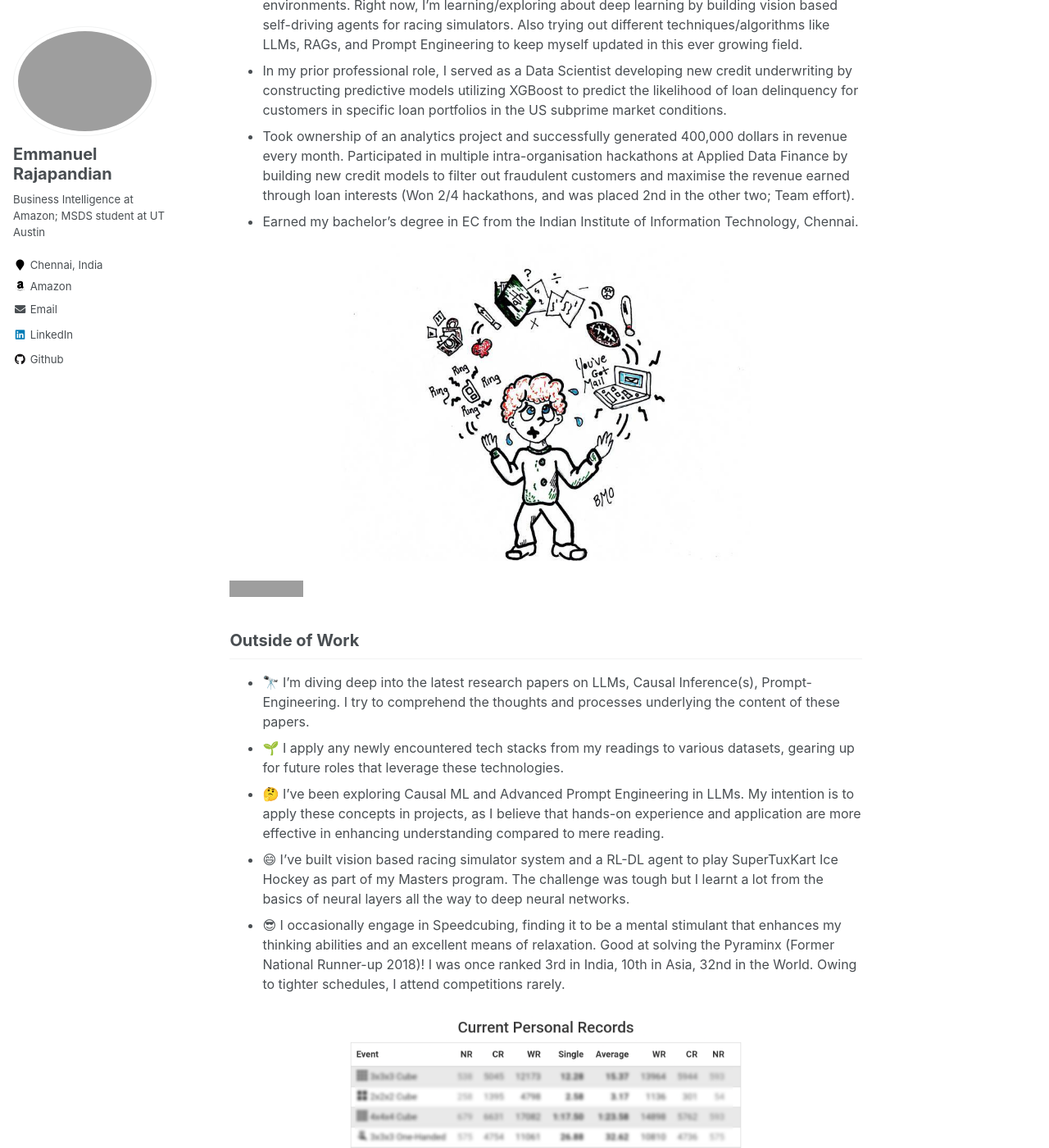
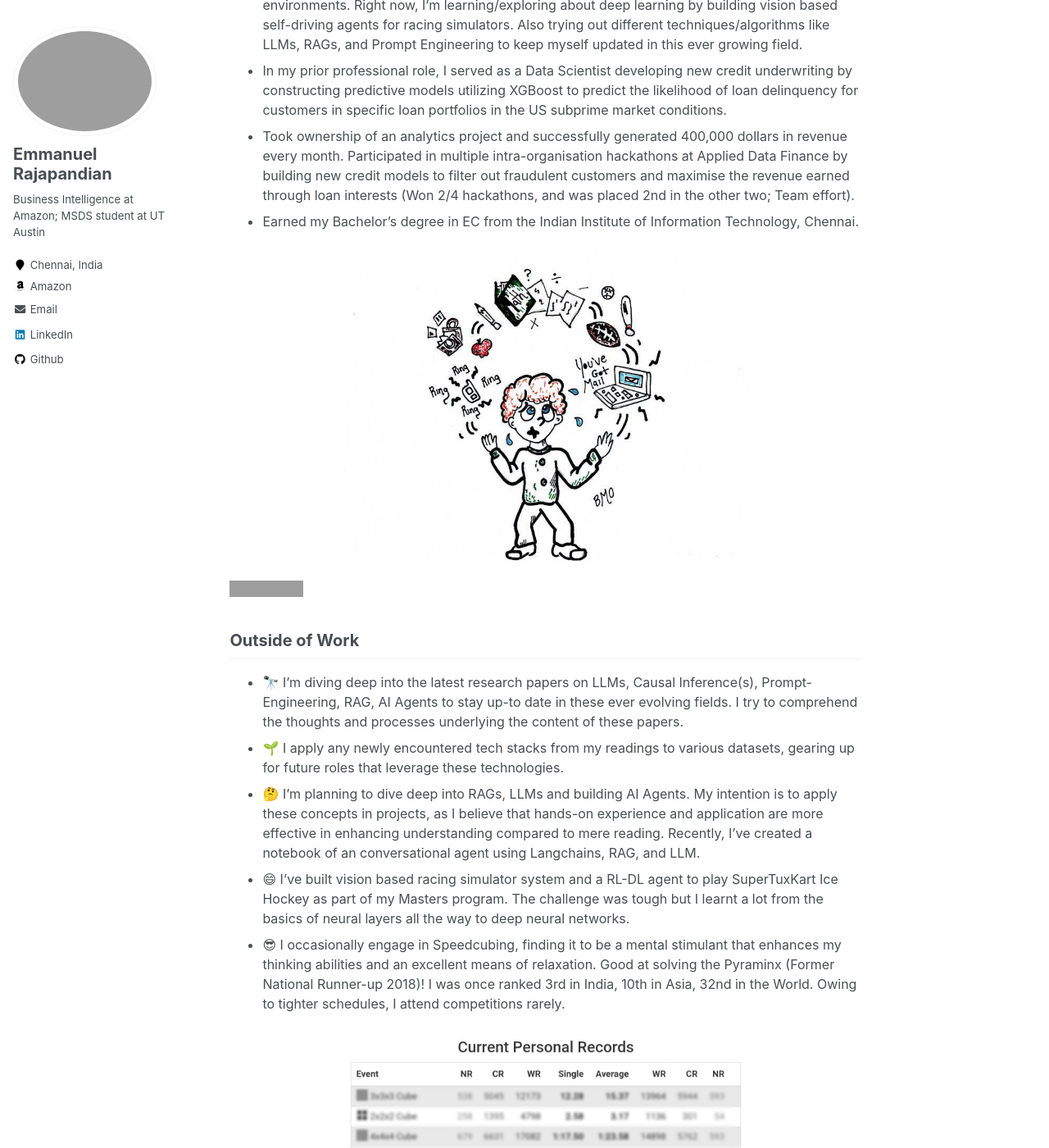
Before and after one commit to emmanuelrajapandian/emmanuelrajapandian.github.io, a Jekyll site: the page built from _pages/about.md, in a window 1280 px wide and 1400 px high, scrolled down 362 px. Shown: the whole window at 82% size. Built offline with Jekyll 4.4.1, drawn with Linux system fonts in a browser that asks for light colours; some of the changed text lies outside the part shown; grey boxes are pictures that could not be loaded.

Commit message:
Update about.md

```diff
--- a/_pages/about.md
+++ b/_pages/about.md
@@ -26,9 +26,9 @@ I am a Business Analyst at Amazon conducting research/analyses and building mode
 
 Outside of Work
 ------
-- 🔭 I’m diving deep into the latest research papers on LLMs, Causal Inference(s), Prompt-Engineering. I try to comprehend the thoughts and processes underlying the content of these papers.
+- 🔭 I’m diving deep into the latest research papers on LLMs, Causal Inference(s), Prompt-Engineering, RAG, AI Agents to stay up-to date in these ever evolving fields. I try to comprehend the thoughts and processes underlying the content of these papers.
 - 🌱 I apply any newly encountered tech stacks from my readings to various datasets, gearing up for future roles that leverage these technologies.
-- 🤔 I've been exploring Causal ML and Advanced Prompt Engineering in LLMs. My intention is to apply these concepts in projects, as I believe that hands-on experience and application are more effective in enhancing understanding compared to mere reading.
+- 🤔 I’m planning to dive deep into RAGs, LLMs and building AI Agents. My intention is to apply these concepts in projects, as I believe that hands-on experience and application are more effective in enhancing understanding compared to mere reading. Recently, I've created a notebook of an conversational agent using Langchains, RAG, and LLM.
 - 😄 I've built vision based racing simulator system and a RL-DL agent to play SuperTuxKart Ice Hockey as part of my Masters program. The challenge was tough but I learnt a lot from the basics of neural layers all the way to deep neural networks.
 - 😎 I occasionally engage in Speedcubing, finding it to be a mental stimulant that enhances my thinking abilities and an excellent means of relaxation. Good at solving the Pyraminx (Former National Runner-up 2018)! I was once ranked 3rd in India, 10th in Asia, 32nd in the World. Owing to tighter schedules, I attend competitions rarely.
 
```
Also changed, not shown: other parts of _pages/about.md (+3 -3 lines).
